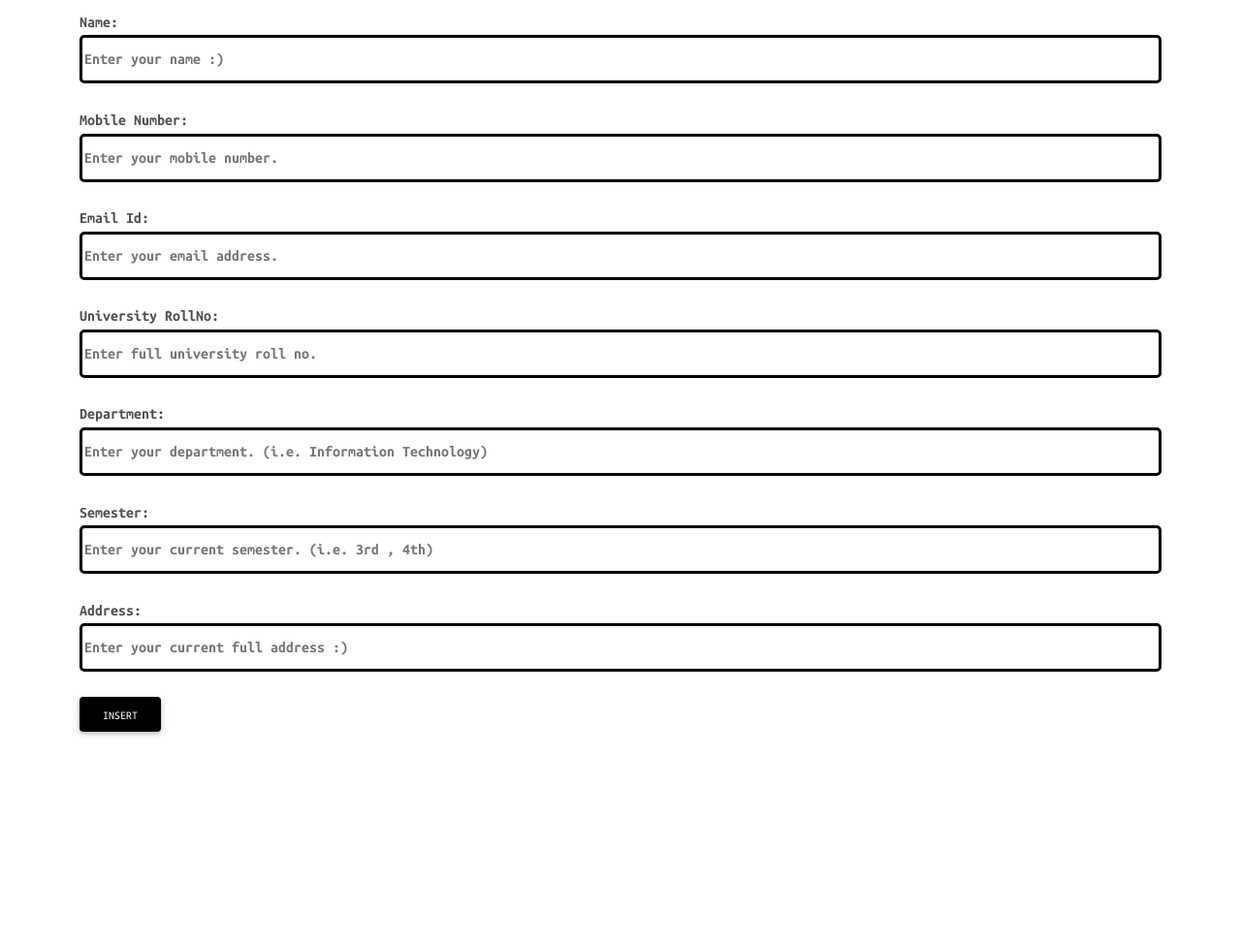
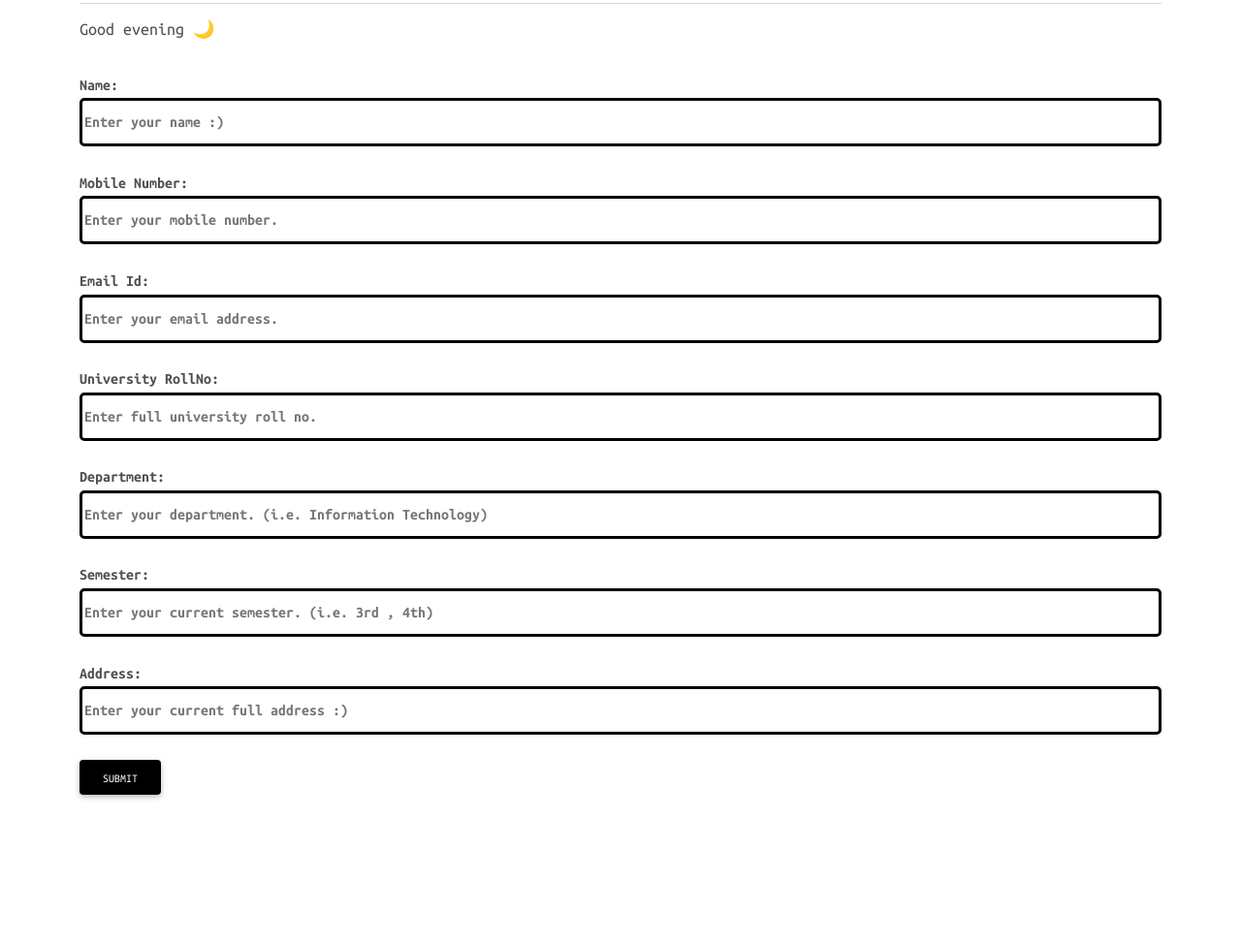
Before and after one commit to Sanket2004/student-registration-, a plain HTML site: page index.html in a window 1280 px wide. Shown: the part 226-1200 px from the top of the page at 97% size. Before the commit the page ends 1100 px from the top, so only its background shows below. Drawn offline with nearby package versions, Linux system fonts and the light colour scheme.

Commit message:
Third commit

```diff
--- a/index.css
+++ b/index.css
@@ -188,3 +188,7 @@ img {
 	margin-left: auto;
 	margin-right: auto;
 }
+
+.container1 h1 {
+	font-size: large;
+}
--- a/index.html
+++ b/index.html
@@ -1,47 +1,46 @@
 <!DOCTYPE html>
 <html lang="en">
+
 <head>
     <meta charset="UTF-8">
     <meta http-equiv="X-UA-Compatible" content="IE=edge">
     <meta name="viewport" content="width=device-width, initial-scale=1.0">
-    <link
-    href="https://fonts.googleapis.com/css?family=Ubuntu+Mono:300,400,500,700&display=swap"
-    rel="stylesheet"
-    />
+    <link href="https://fonts.googleapis.com/css?family=Ubuntu+Mono:300,400,500,700&display=swap" rel="stylesheet" />
     <link rel="stylesheet" href="./index.css">
-    <link
-    href="https://fonts.googleapis.com/css?family=Ubuntu+Mono:300,400,500,700&display=swap"
-    rel="stylesheet"
-    />
-    <link
-    href="https://cdnjs.cloudflare.com/ajax/libs/mdb-ui-kit/3.5.0/mdb.min.css"
-    rel="stylesheet"
-    />
-    <script
-    type="text/javascript"
-    src="https://cdnjs.cloudflare.com/ajax/libs/mdb-ui-kit/3.5.0/mdb.min.js"
-    ></script>
+    <link href="https://fonts.googleapis.com/css?family=Ubuntu+Mono:300,400,500,700&display=swap" rel="stylesheet" />
+    <link href="https://cdnjs.cloudflare.com/ajax/libs/mdb-ui-kit/3.5.0/mdb.min.css" rel="stylesheet" />
+    <script type="text/javascript" src="https://cdnjs.cloudflare.com/ajax/libs/mdb-ui-kit/3.5.0/mdb.min.js"></script>
     <title>Registration Student DataBase | AEC</title>
 </head>
-<body style="display: flex; align-items: center; height: 1100px; background-image:var(--ambrosia)">
+
+<body style="display: flex; align-items: center; height: 1200px; background-image:var(--ambrosia)">
     <div class="container" id="before">
         <h2 style="text-decoration:underline;">Student Registration</h2>
         <h2 style="font-weight: 900;">Asansol Engineering College</h2>
         <hr />
+        <div class="container1">DEMO TEXT</div>
         <br />
-        Name:&nbsp; <input type="text" maxlength="50" size="50" name="name" id="name" required placeholder="Enter your name :)"/> <br /><br />
-        Mobile Number:&nbsp; <input type="text" maxlength="10" minlength="10" size="10" name="telephone" id="telephone" required placeholder="Enter your mobile number."/> <br /><br />
-        Email Id:&nbsp; <input type="email" name="email" id="email" required placeholder="Enter your email address."/> <br /><br />
-       University RollNo: <input maxlength="11" size="11" type="text" name="RollNo" id="roll" required placeholder="Enter full university roll no."/> <br /><br />
-          Department: <input type="text" name="gender" id="gender" required placeholder="Enter your department. (i.e. Information Technology)"/> <br /><br />
-          Semester: <input type="text" maxlength="1" size="1" name="semester" id="semester" required placeholder="Enter your current semester. (i.e. 3rd , 4th)"/> <br /><br />
-          Address: <input type="text" name="Address" id="address" required placeholder="Enter your current full address :)"/> <br /><br />
-         <button class="btn btn-black" id="insert" onclick="ShowDiv()">Insert</button>
+        Name:&nbsp; <input type="text" maxlength="50" size="50" name="name" id="name" required
+            placeholder="Enter your name :)" /> <br /><br />
+        Mobile Number:&nbsp; <input type="text" maxlength="10" minlength="10" size="10" name="telephone" id="telephone"
+            required placeholder="Enter your mobile number." /> <br /><br />
+        Email Id:&nbsp; <input type="email" name="email" id="email" required placeholder="Enter your email address." />
+        <br /><br />
+        University RollNo: <input maxlength="11" size="11" type="text" name="RollNo" id="roll" required
+            placeholder="Enter full university roll no." /> <br /><br />
+        Department: <input type="text" name="gender" id="gender" required
+            placeholder="Enter your department. (i.e. Information Technology)" /> <br /><br />
+        Semester: <input type="text" maxlength="1" size="1" name="semester" id="semester" required
+            placeholder="Enter your current semester. (i.e. 3rd , 4th)" /> <br /><br />
+        Address: <input type="text" name="Address" id="address" required
+            placeholder="Enter your current full address :)" /> <br /><br />
+        <button class="btn btn-black" id="insert" onclick="ShowDiv()">Submit</button>
         <br />
         <br>
     </div>
     <div style="display:none;" class="submit-block" id="after">
-                <img src="https://upload.wikimedia.org/wikipedia/en/d/d4/Asansol_Engineering_College_Logo.png?20191105070654" alt="" srcset="">
+        <img src="https://upload.wikimedia.org/wikipedia/en/d/d4/Asansol_Engineering_College_Logo.png?20191105070654"
+            alt="" srcset="">
         <p>Thank You For submitting this form :)</p>
     </div>
     <script src="https://www.gstatic.com/firebasejs/8.4.2/firebase.js"></script>
@@ -51,4 +50,5 @@
 
     <script src="./register.js"></script>
 </body>
+
 </html>
--- a/register.js
+++ b/register.js
@@ -44,3 +44,13 @@ function ShowDiv() {
   document.getElementById("before").style.display = "none";
   document.getElementById("after").style.display = "block";
 }
+
+let container = document.querySelector(".container1");
+let timeNow = new Date().getHours();
+let greeting =
+  timeNow >= 5 && timeNow < 12
+    ? "Good Morning 🔆"
+    : timeNow >= 12 && timeNow < 18
+    ? "Good Afternoon :)"
+    : "Good evening 🌙";
+container.innerHTML = `<h1>${greeting}</h1>`;
```
Lines whose indentation alone changed are shown as unchanged.
